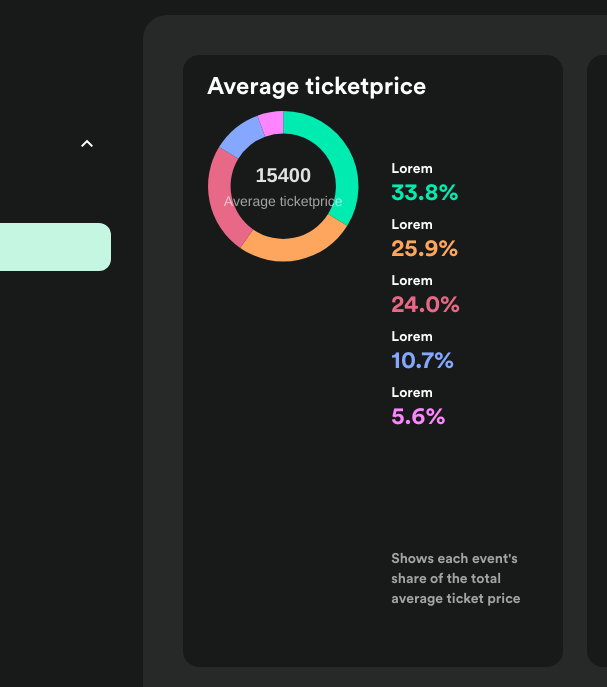
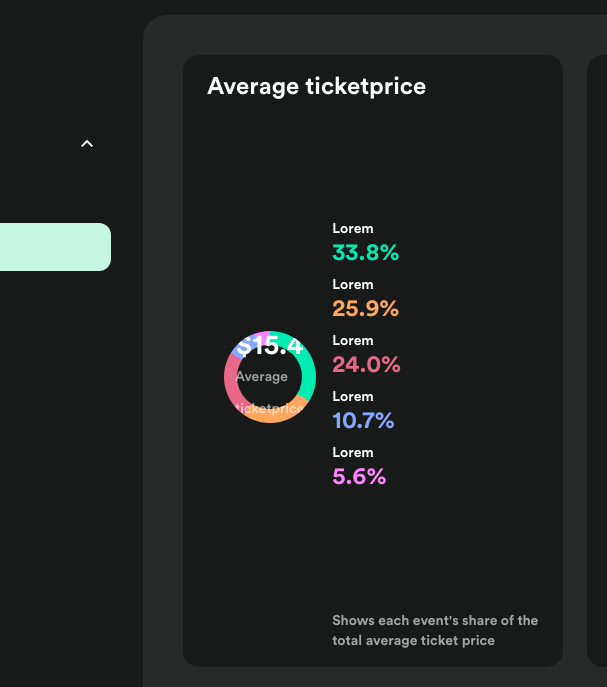
Before and after one commit to tipicaweb/monkey-business, a website: page future-events.html in a window 1280 px wide. Shown: the part 113-800 px from the top of the page, 241-848 px from the left. Drawn offline with nearby package versions, Linux system fonts and the light colour scheme.

Commit message:
Donut chart [TEST]

```diff
--- a/charts.js
+++ b/charts.js
@@ -28,66 +28,120 @@ class BarChart {
     }
 }
 
-//
-// DONUT CHART
-//
-
-const createDonut = (title = "", labels = [""], values = [0], colors = [""], elementId = "") => {
-
-    const options = {
-        labels: labels,
-        series: values,
-        colors: colors,
-        chart: {
-            type: 'donut',
-            height: '100%',
-            width: '75%'
-        },
-        plotOptions: {
-            pie: {
-                donut: {
-                    labels: {
-                        show: true,
-                        name: {
-                            show: true,
-                            offsetY: 20,
-                            fontWeight: 200
-                        },
-                        total: {
-                            showAlways: true,
-                            show: true,
-                            label: title,
-                            color: 'rgba(255, 255, 255, 0.6)',
-                            fontSize: '14px',
-                            fontWeight: 500
-                        },
-                        value: {
-                            show: true,
-                            offsetY: -20,
-                            color: 'rgba(255, 255, 255, 0.87)',
-                            fontWeight: 700
-                        },
-                    },
-                    size: "70%"
-                },
-            },
-        },
-        stroke: {
-            colors: ["transparent"],
-            lineCap: ""
-        },
-        dataLabels: {
-            enabled: false,
-        },
-        legend: {
-            show: false,
-        }
+class DonutChart {
+    constructor(title = "", labels = [""], colors = [""], values = [0], elementId = "", valueFormmater = (total, length) => { return total}) {
+        this.title = title;
+        this.labels = labels;
+        this.colors = colors;
+        this.values = values;
+        this.elementId = elementId;
+        this.total = values.reduce((acc, value) => acc += value, 0);
+        this.percentages = this.getPercentages();
+        this.value = valueFormmater(this.total, this.values.length);
     }
 
-    let newChart = new ApexCharts(document.getElementById(elementId), options);
-    newChart.render();
+    getPercentages() {
+        return this.values.map(value => ((100 * value) / this.total));
+    }
 
-    return newChart;
+    getGradient() {
+        let gradientCss = "";
+        let totalPercentage = 0;
+
+        for(let i = 0; i < this.percentages.length; i++) {
+            gradientCss += `${this.colors[i]} ${totalPercentage}% ${totalPercentage + this.percentages[i]}%,`;
+
+            totalPercentage += this.percentages[i];
+        }
+
+        return gradientCss.slice(0, -1);
+    }
+
+    render() {
+        const element = document.getElementById(this.elementId);
+
+        const donutEl = document.createElement('div');
+        donutEl.style.cssText = `
+            width: 100%;
+            padding: 0;
+            padding-top: 100%;
+            border-radius: 100%;
+            background: inherit;
+            position: relative;
+            overflow: hidden;
+        `;
+
+        const donutArea = document.createElement('div');
+        donutArea.style.cssText = `
+            position: absolute;
+            top: 0;
+            bottom: 0;
+            left: 0;
+            right: 0;
+            background: conic-gradient(
+                ${this.getGradient()}
+            )
+        `;
+
+        const donutCenter = document.createElement('div');
+        donutCenter.style.cssText = `
+            position: absolute;
+            top: 15%;
+            left: 15%;
+            right: 15%;
+            bottom: 15%;
+            background: inherit;
+            border-radius: 100%;
+            display: flex;
+            flex-direction: column;
+            justify-content: center;
+            align-items: center;
+        `;
+
+        const donutValue = document.createElement('div');
+        donutValue.style.cssText = `
+            color: #fff;
+            font-size: 28px;
+            font-weight: 700;
+        `;
+
+        const donutTitle = document.createElement('div');
+        donutTitle.style.cssText = `
+            color: #fff;
+            font-size: 14px;
+            font-weight: 500;
+            opacity: .6;
+        `;
+
+        donutValue.innerText = this.value;
+        donutTitle.innerText = this.title;
+
+        donutCenter.append(donutValue, donutTitle);
+        donutEl.append(donutArea, donutCenter);
+        element.append(donutEl);
+    }
+
+    renderLabels(labelsId) {
+        let element = document.getElementById(labelsId);
+
+        this.labels.forEach((label, i) => {
+            let labelEl = document.createElement('div');
+            labelEl.className = 'flex flex-col justify-center min-w-24'
+
+            let labelName = document.createElement('h3');
+            let labelPercentage = document.createElement('h3');
+
+            labelName.innerText = label;
+            let percentage = Number(this.percentages[i]).toFixed(1);
+            labelPercentage.innerText = `${percentage}%`
+
+            labelPercentage.style.color = this.colors[i];
+            labelPercentage.className = 'text-2xl font-bold';
+
+            labelEl.append(labelName, labelPercentage);
+            element.append(labelEl);
+        })
+    }
 }
 
 //
@@ -100,7 +154,7 @@ const createColumn = (categories = [""], namesValues = [{}], colors = [""], elem
         colors: colors,
         chart: {
             type: "bar",
-            height: "80%",
+            height: "75%",
             width: "100%",
             toolbar: {
                 show: false,
@@ -221,31 +275,6 @@ const createArea = (title = "", dates = [], values = [], color = "", elementId =
     return newChart;
 }
 
-
-function renderDonutLabels(elementId, chart) {
-
-    let element = document.getElementById(elementId);
-
-    chart.w.globals.labels.forEach((label, i) => {
-        let labelEl = document.createElement('div');
-
-        labelEl.className = 'flex flex-col justify-center min-w-24'
-
-        let labelName = document.createElement('h3');
-        let labelPercentage = document.createElement('h3');
-
-        labelName.innerText = label;
-        let percentage = Number(chart.w.globals.seriesPercent[i]).toFixed(1);
-        labelPercentage.innerText = `${percentage}%`
-
-        labelPercentage.style.color = chart.w.globals.colors[i];
-        labelPercentage.className = 'text-2xl'
-
-        labelEl.append(labelName, labelPercentage);
-        element.append(labelEl);
-    })
-}
-
 function renderColumnLabels(elementId, chart) {
 
     let element = document.getElementById(elementId);
--- a/future-events.html
+++ b/future-events.html
@@ -120,10 +120,14 @@
                 <article class="component col-start-1">
                     <h3 class="title-component">Average ticketprice</h3>
                     <div class="donut-component">
-                        <div id="tickets-chart" class="donut-chart"></div>
-                        <div class="w-1/2 flex flex-col justify-around h-full">
-                            <div id="tickets-labels" class="donut-labels p-0 gap-x-12 justify-start flex-row flex-wrap"></div>
-                            <p class="component-note pr-4">Shows each event's share of the total average ticket price</p>
+                        <div id="tickets-chart" class="donut-chart p-[5%]"></div>
+                        <div class="flex flex-col justify-between h-full">
+                            <div class="flex items-center h-full">
+                                <div id="tickets-labels" class="donut-labels p-0 gap-x-12 justify-start flex-row flex-wrap"></div>
+                            </div>
+                            <div>
+                                <p class="component-note">Shows each event's share of the total average ticket price</p>
+                            </div>
                         </div>
                     </div>
                 </article>
--- a/future-events.js
+++ b/future-events.js
@@ -1,6 +1,10 @@
-let ticketsChart = createDonut("Average ticketprice", ["Lorem", "Lorem", "Lorem", "Lorem", "Lorem"], [5207, 3988, 3696, 1647, 862], ['#00EBB0', '#FFA65E', '#E86987', '#85A7FF', '#FD85FF'], 'tickets-chart');
+// let ticketsChart = createDonut("Average ticketprice", ["Lorem", "Lorem", "Lorem", "Lorem", "Lorem"], [5207, 3988, 3696, 1647, 862], ['#00EBB0', '#FFA65E', '#E86987', '#85A7FF', '#FD85FF'], 'tickets-chart');
 
-renderDonutLabels('tickets-labels', ticketsChart);
+// renderDonutLabels('tickets-labels', ticketsChart);
+
+const donut = new DonutChart("Average ticketprice", ["Lorem", "Lorem", "Lorem", "Lorem", "Lorem"], ['#00EBB0', '#FFA65E', '#E86987', '#85A7FF', '#FD85FF'], [26.026, 19.943, 18.48, 8.239, 4.312], 'tickets-chart', (total, length) => `$${(total / length).toFixed(1)}`);
+donut.render();
+donut.renderLabels('tickets-labels')
 
 const barCharts = [
     new BarChart(56, "Sold", ["#F6DBC5", "#FFA65E", "#292926"], "bar-chart1"),
--- a/script.js
+++ b/script.js
@@ -1,6 +1,11 @@
-const donutChart = createDonut("Sales", ["Nojet.com", "VIP Monkey app", "Express buy"], [250, 150, 100], ['#00EBB0', '#FFA65E', '#E86987'], 'donut-chart');
+const donutChart = new DonutChart("Sales", ["Nojet.com", "VIP Monkey app", "Express buy"], ['#00EBB0', '#FFA65E', '#E86987'], [253.8, 148.05, 21.15], 'donut-chart');
+donutChart.render();
+donutChart.renderLabels('donut-labels');
 
-const guestsChart = createDonut("Total", ['Returning guests', 'New guests'], [360, 240], ['#00EBB0', '#FFA65E'], 'guests-chart');
+const guestsChart = new DonutChart("Total", ['Returning guests', 'New guests'], ['#00EBB0', '#FFA65E'], [360, 240], 'guests-chart');
+guestsChart.render();
+guestsChart.renderLabels('guests-labels');
+
 
 const columnChart = createColumn(['0-17', '18-24', '25-34', '35-49', '50-64', '+65'], [
     {
@@ -15,8 +20,6 @@ const columnChart = createColumn(['0-17', '18-24', '25-34', '35-49', '50-64', '+
 
 const areaChart = createArea("Tickets", ['01 February', '02 February', '03 February', '04 February', '05 February', '06 February'], [650, 641, 645, 652, 635, 645], "#00EBB0", "area-chart");
 
-renderDonutLabels('donut-labels', donutChart);
-renderDonutLabels('guests-labels', guestsChart);
 
 renderColumnLabels('column-labels', columnChart);
 
--- a/style/style.css
+++ b/style/style.css
@@ -224,6 +224,7 @@
         @apply flex-col;
         @apply rounded-2xl;
         @apply bg-primary_black;
+        @apply overflow-hidden;
     }
 
     .title-component {
@@ -235,17 +236,20 @@
         @apply w-full;
         @apply h-full;
         @apply flex;
-        @apply justify-center;
+        @apply justify-between;
         @apply items-center;
-        @apply gap-2;
+        @apply px-6;
+        @apply pb-4;
     }
 
     .donut-chart {
-        @apply w-7/12;
-        @apply h-full;
+        @apply max-w-[60%];
+        @apply w-full;
+        @apply p-2;
         @apply flex;
         @apply justify-center;
         @apply items-center;
+        @apply bg-primary_black;
     }
 
     .donut-labels {
```
Also changed, not shown: event-details.html (+0 -1 lines), style/output.css.
